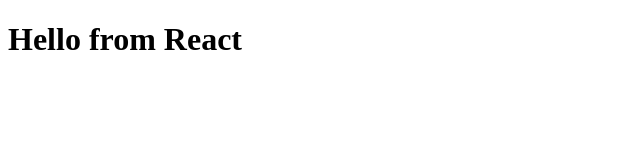
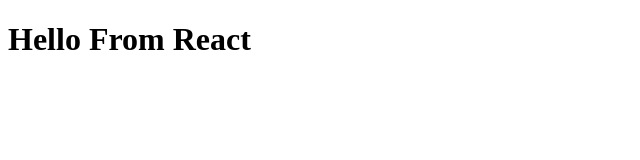
Before and after one commit to bkandelbaral20/React-Front-To-Back, a React (Create React App) app: page / in a window 1280 px wide. Shown: the top 160 px of the page, without its empty margins (0-640 px from the left). Built offline with nearby package versions, Linux system fonts and the light colour scheme; the HTML template or start-up script is replaced by a standard one.

Commit message:
created methods using JSX

```diff
--- a/src/App.js
+++ b/src/App.js
@@ -3,11 +3,20 @@
 
 class App extends Component {
   render() {
-    return (
-      <div className="App">
-        <h1> Hello from React</h1>
-      </div>
-    );
+
+    //  method 1(without JSX)
+    // return (
+    //   //  important attribute is className  and htmlFor "for"
+    //   <div className="App">
+    //     <h1> Hello from React</h1>
+    //   </div>
+    // );
+
+    //    method 2(using JXS)
+        return React.createElement('div', { className: 'App'},
+            React.createElement('h1', null, 'Hello From React'));
+
+  //      both methods are same but the way of writing code is different
   }
 }
 
```
